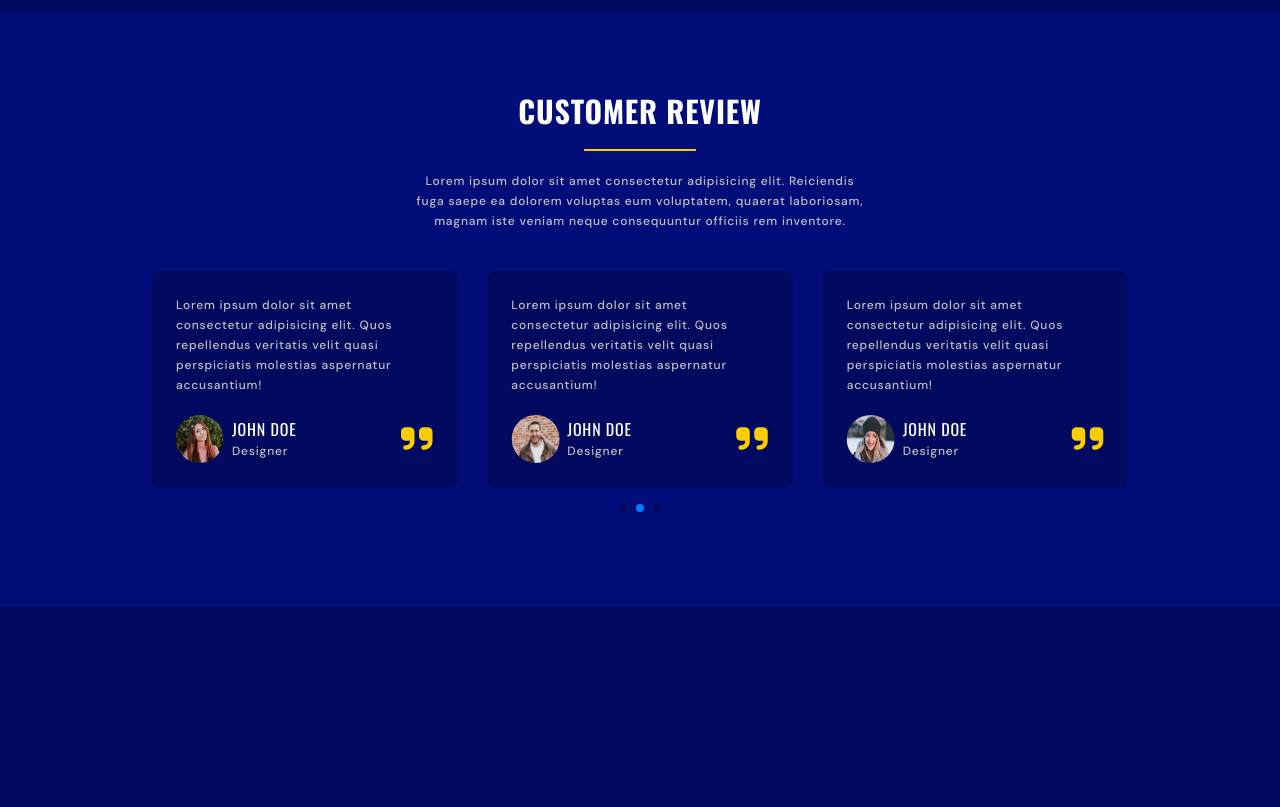
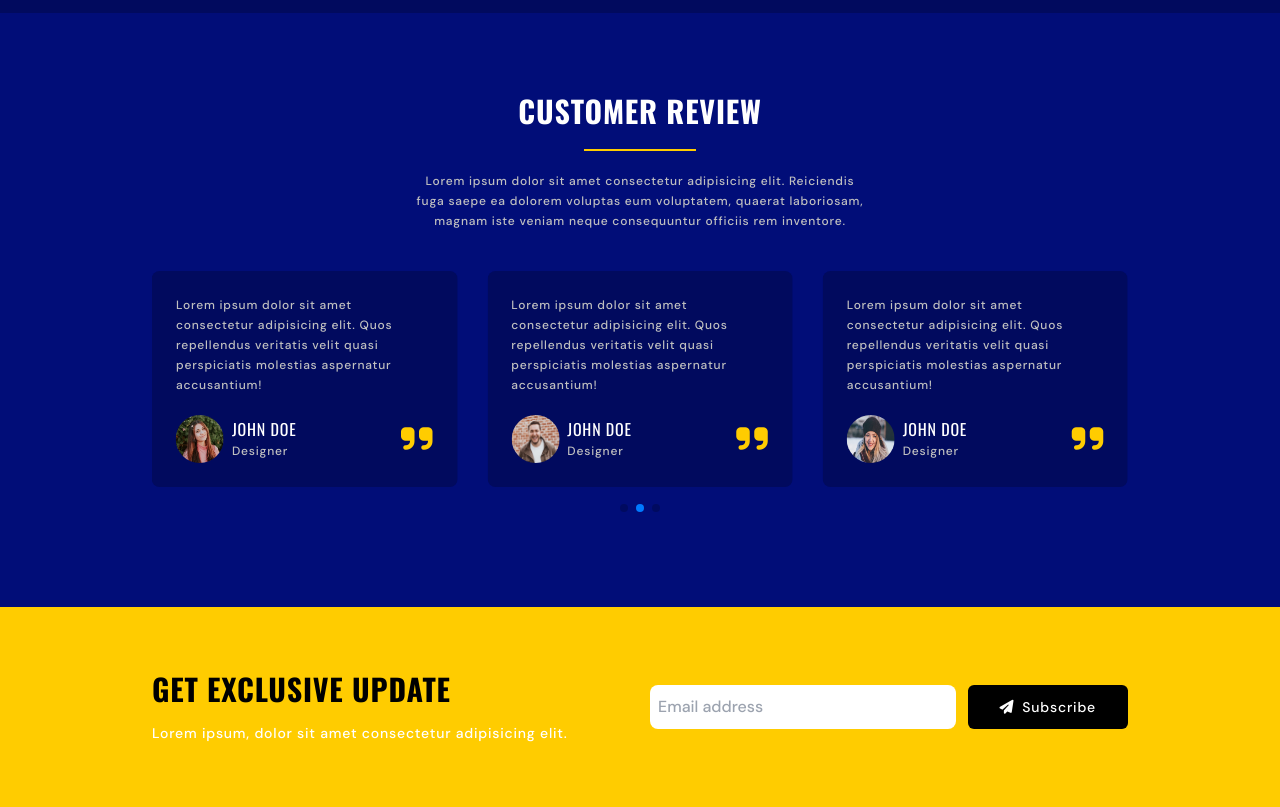
Before and after one commit to AmanKumarWeb19/Burger_Project, a website: page src/index.html in a window 1280 px wide. Shown: the part 3629-4436 px from the top of the page. Before the commit the page ends 4236 px from the top, so only its background shows below. Drawn offline with nearby package versions, Linux system fonts and the light colour scheme.

```diff
--- a/src/index.html
+++ b/src/index.html
@@ -883,6 +883,30 @@
       </section>
 
       <!--~~~~~~~~~~~~~~~ Contact ~~~~~~~~~~~~~~~-->
+
+      <section id="contact" class="bg-secondaryColor py-16">
+        <div class="container flex flex-col gap-5 md:items-center md:flex-row">
+          <div class="space-y-4 md:flex-1">
+            <h2 class="section__title text-blackColor">GET EXCLUSIVE UPDATE</h2>
+            <p class="text-sm">
+              Lorem ipsum, dolor sit amet consectetur adipisicing elit.
+            </p>
+          </div>
+          <div class="flex flex-col gap-3 md:flex-row md:flex-1">
+            <input
+              type="email"
+              placeholder="Email address"
+              class="p-2 text-blackColor rounded-lg outline-none md:w-full"
+            />
+            <a href="" class="flex items-center justify-center gap-2 btn bg-blackColor hover:opacity-75"
+             </>
+<i class="fa-solid fa-paper-plane"></i>
+
+              Subscribe
+            </a>
+          </div>
+        </div>
+      </section>
     </main>
     <!--~~~~~~~~~~~~~~~ Footer ~~~~~~~~~~~~~~~-->
     <footer></footer>
```
Also changed, not shown: dist/output.css.
